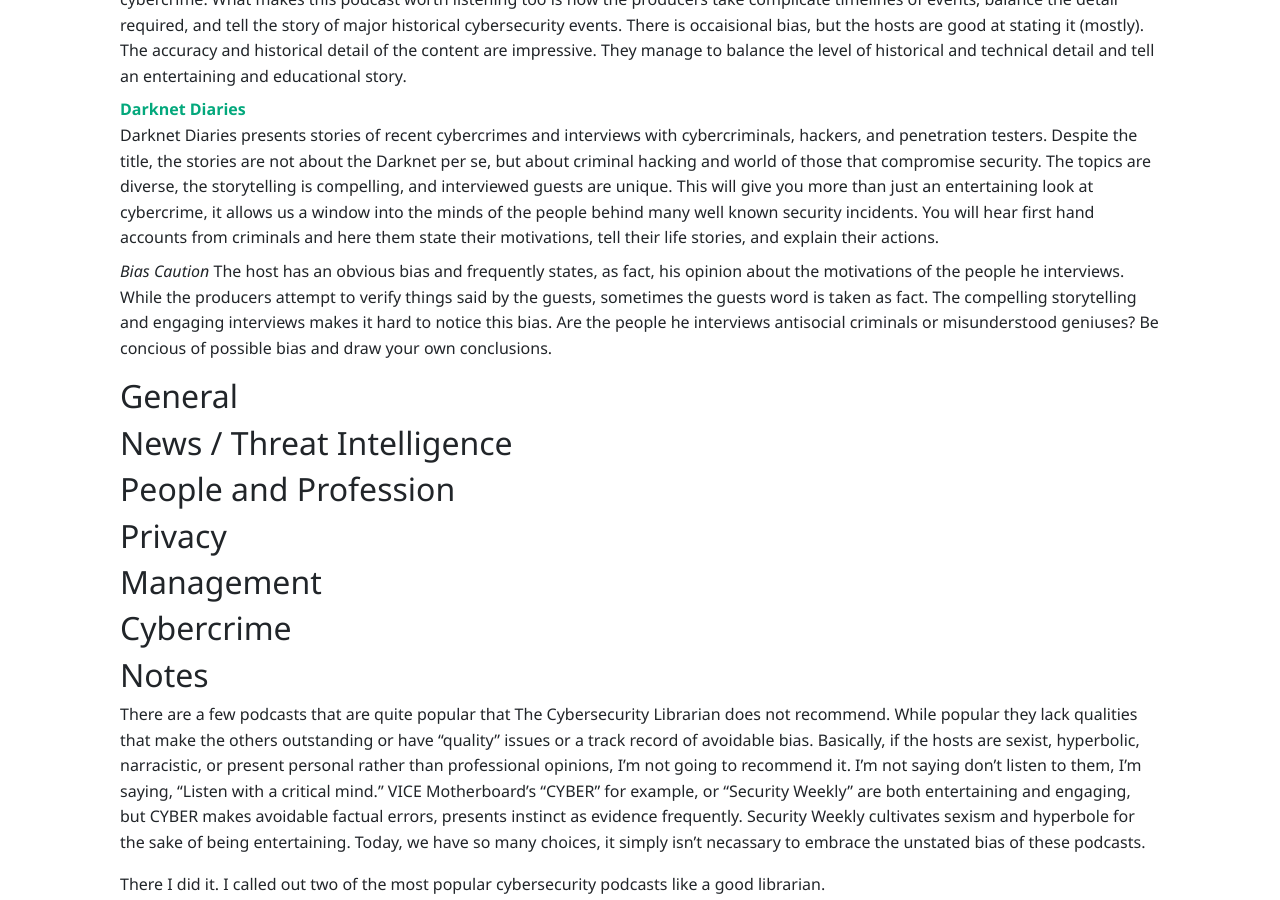
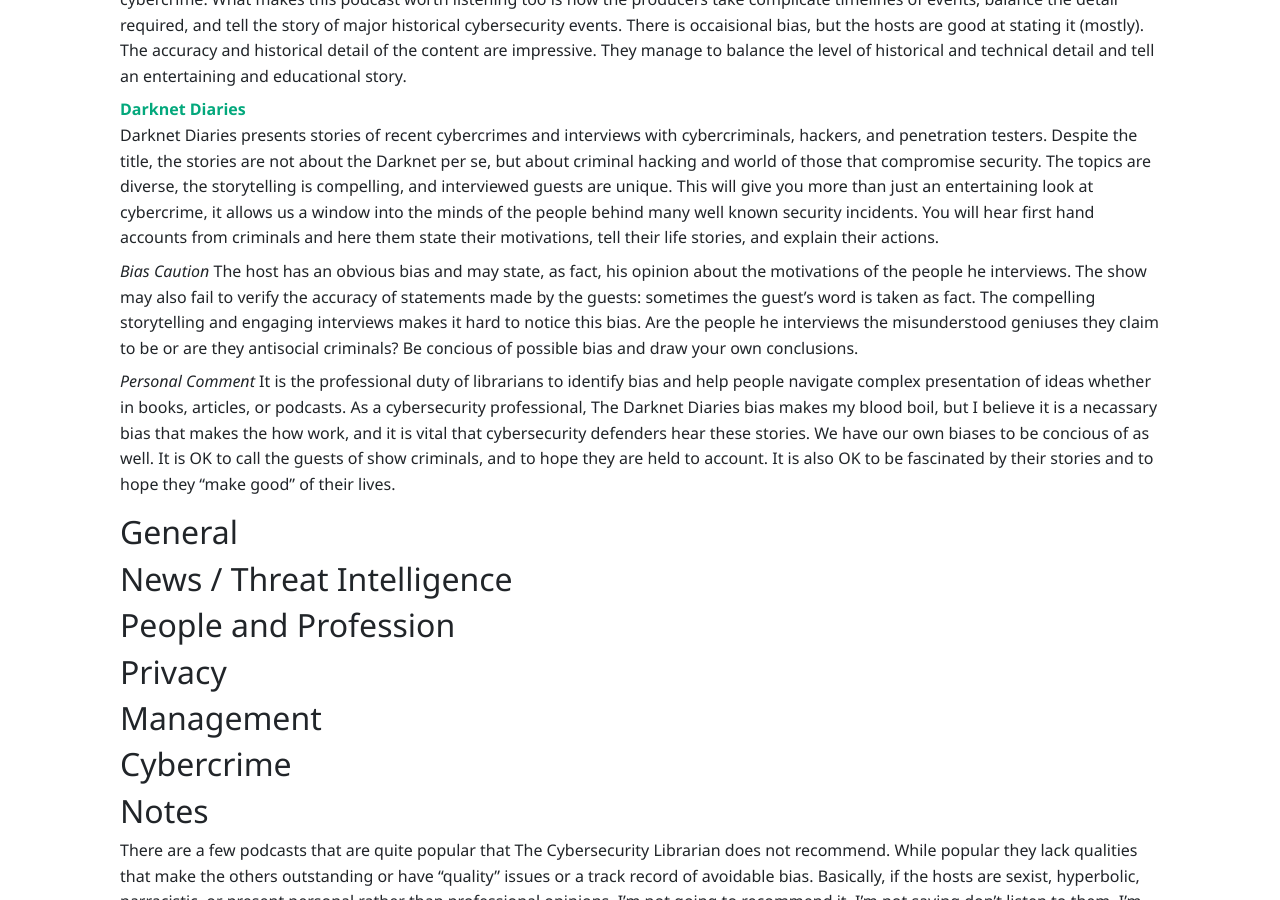
Before and after one commit to cyberlibrarian/cyberlibrarian.github.io, a Jekyll site: the page built from _pages/learning-podcasts.md, in a window 1280 px wide and 900 px high, scrolled down 708 px. Built offline with Jekyll 4.4.1, drawn with Linux system fonts in a browser that asks for light colours; nearby versions of some CDN libraries.

```diff
--- a/_pages/learning-podcasts.md
+++ b/_pages/learning-podcasts.md
@@ -21,7 +21,8 @@ The Cybersecurity Librarian recommends these 3 podcasts. They have these attribu
 
 [Darknet Diaries](https://darknetdiaries.com/)
 : Darknet Diaries presents stories of recent cybercrimes and interviews with cybercriminals, hackers, and penetration testers. Despite the title, the stories are not about the Darknet per se, but about criminal hacking and world of those that compromise security. The topics are diverse, the storytelling is compelling, and interviewed guests are unique. This will give you more than just an entertaining look at cybercrime, it allows us a window into the minds of the people behind many well known security incidents. You will hear first hand accounts from criminals and here them state their motivations, tell their life stories, and explain their actions.
-: *Bias Caution* The host has an obvious bias and frequently states, as fact, his opinion about the motivations of the people he interviews. While the producers attempt to verify things said by the guests, sometimes the guests word is taken as fact. The compelling storytelling and engaging interviews makes it hard to notice this bias. Are the people he interviews antisocial criminals or misunderstood geniuses? Be concious of possible bias and draw your own conclusions.
+: *Bias Caution* The host has an obvious bias and may state, as fact, his opinion about the motivations of the people he interviews. The show may also fail to verify the accuracy of statements made by the guests: sometimes the guest's word is taken as fact. The compelling storytelling and engaging interviews makes it hard to notice this bias. Are the people he interviews the misunderstood geniuses they claim to be or are they antisocial criminals? Be concious of possible bias and draw your own conclusions.
+: *Personal Comment* It is the professional duty of librarians to identify bias and help people navigate complex presentation of ideas whether in books, articles, or podcasts. As a cybersecurity professional, The Darknet Diaries bias makes my blood boil, but I believe it is a necassary bias that makes the how work, and it is vital that cybersecurity defenders hear these stories. We have our own biases to be concious of as well. It is OK to call the guests of show criminals, and to hope they are held to account. It is also OK to be fascinated by their stories and to hope they "make good" of their lives.
 
 
 ## General
```
